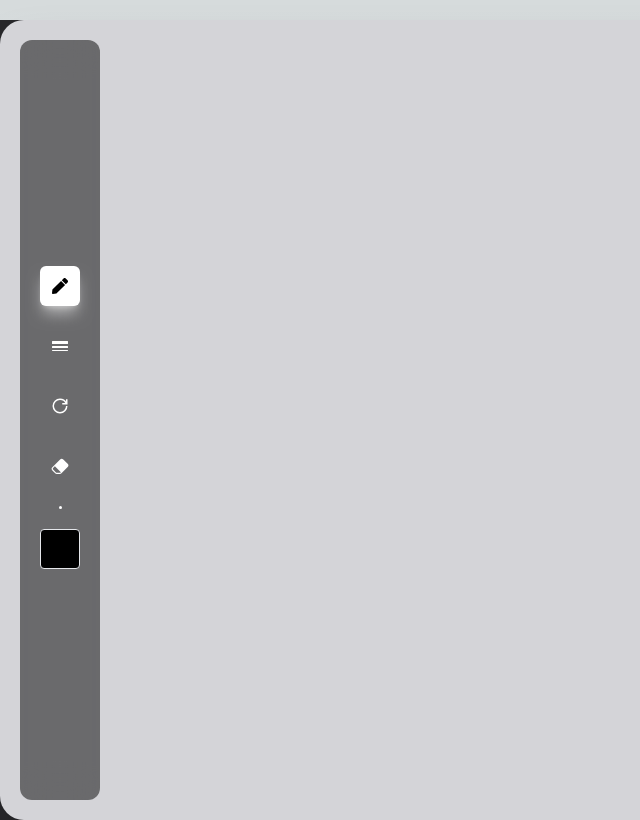
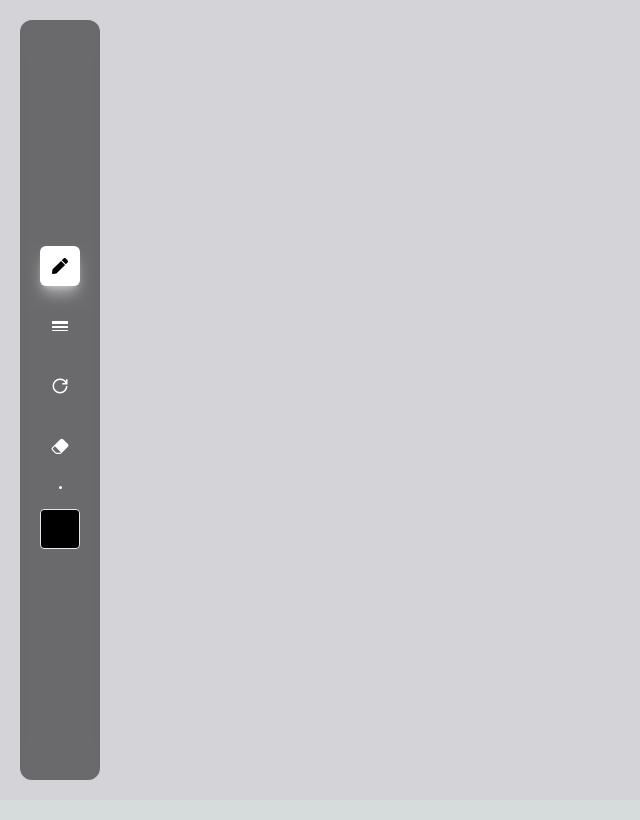
Before and after one commit to V1SHNUKUMAR/DrawMagic, a Next.js app: page / in a window 1280 px wide. Shown: the whole page, without its empty margins (0-640 px from the left). Built offline with nearby package versions, Linux system fonts and the light colour scheme.

Commit message:
resolved canvas styling

```diff
--- a/app/components/DrawingCanvas.tsx
+++ b/app/components/DrawingCanvas.tsx
@@ -4,9 +4,14 @@ import { CursorContext } from "../context/cursorProvider";
 interface DrawingCanvasType {
   canvasRef: any;
   onMouseDown: any;
+  canvasBgColor: string;
 }
 
-const DrawingCanvas = ({ canvasRef, onMouseDown }: DrawingCanvasType) => {
+const DrawingCanvas = ({
+  canvasRef,
+  onMouseDown,
+  canvasBgColor,
+}: DrawingCanvasType) => {
   const { setCustomCursor, onMouseEnterCanvas, onMouseLeaveCanvas } =
     useContext(CursorContext);
 
@@ -17,7 +22,7 @@ const DrawingCanvas = ({ canvasRef, onMouseDown }: DrawingCanvasType) => {
       id="canvasContainer"
       onMouseEnter={onMouseEnterCanvas}
       onMouseLeave={onMouseLeaveCanvas}
-      className="flex-1 my-5 h-full shadow-2xl rounded-l-3xl bg-transparent overflow-hidden"
+      className="h-full bg-transparent"
     >
       <canvas
         onMouseDown={onMouseDown}
@@ -25,7 +30,10 @@ const DrawingCanvas = ({ canvasRef, onMouseDown }: DrawingCanvasType) => {
         id="canvas"
         // width={600}
         // height={500}
-        className="w-full h-full bg-zinc-300"
+        className="w-full h-full"
+        style={{
+          backgroundColor: canvasBgColor,
+        }}
       />
     </div>
   );
```
